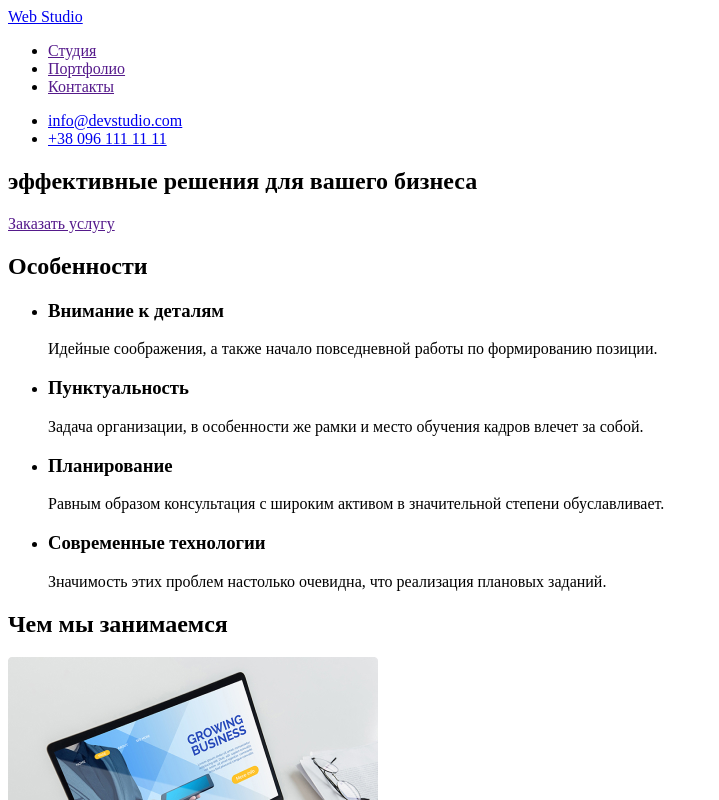
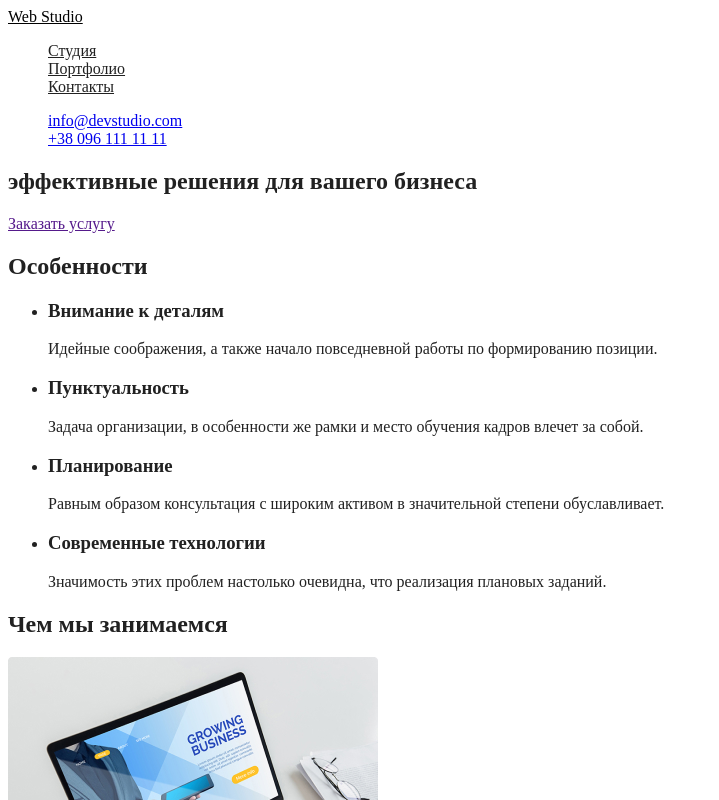
Before and after one commit to EvgeniyOlefir/goit-markup-hw-02, a plain HTML site: page index.html in a window 1280 px wide. Shown: the top 800 px of the page, without its empty margins (0-719 px from the left). Drawn offline with Linux system fonts and the light colour scheme.

Commit message:
Добавляет стили текста

```diff
--- a/css/styles.css
+++ b/css/styles.css
@@ -0,0 +1,24 @@
+/* Цвет основного текста #212121 */
+/* Вторичный цвет #757575 */
+/* Белый #FFFFFF */
+/* акцент #2196F3 */
+/* вторичный цвет фона #F5F4FA */
+
+.page {
+  background-color: #ffffff;
+  color: #212121;
+}
+
+.logo {
+  color: #000000;
+}
+
+.list {
+  list-style: none;
+}
+
+/* Site nav */
+
+.site-nav .link {
+  color: #212121;
+}
--- a/index.html
+++ b/index.html
@@ -6,20 +6,20 @@
     <title>Document</title>
     <link rel="stylesheet" href="./css/styles.css" />
   </head>
-  <body>
+  <body class="page">
     <!--Шапка сайта-->
     <header>
       <nav>
-        <a href="/">
+        <a href="./index.html" class="logo">
           Web Studio
         </a>
-        <ul>
-          <li><a href="">Студия</a></li>
-          <li><a href="">Портфолио</a></li>
-          <li><a href="">Контакты</a></li>
+        <ul class="site-nav list">
+          <li><a href="" class="link">Студия</a></li>
+          <li><a href="" class="link">Портфолио</a></li>
+          <li><a href="" class="link">Контакты</a></li>
         </ul>
       </nav>
-      <ul>
+      <ul class="auth-nav list">
         <li>
           <a href="mail:info@devstudio.com">info@devstudio.com</a>
         </li>
```
